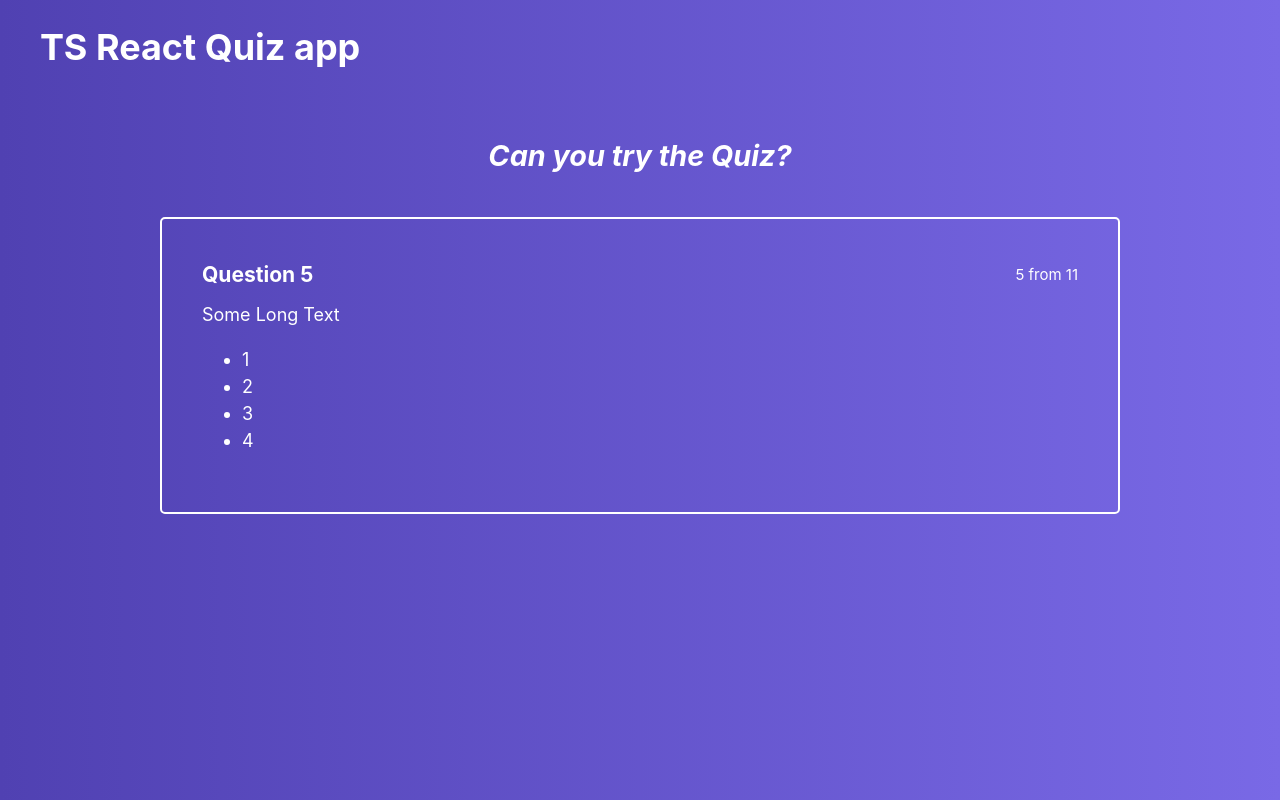
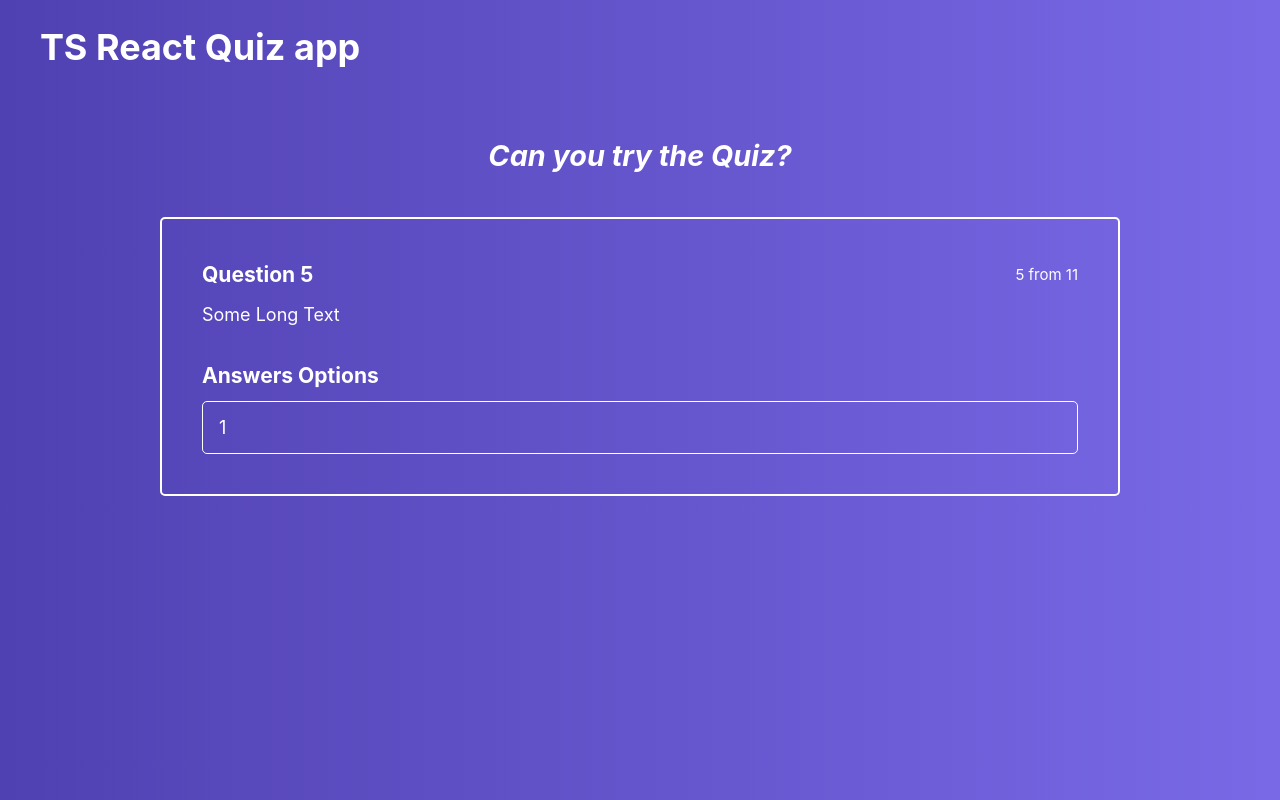
Before and after one commit to Filgeary/ts-react-quiz-app, a React (Create React App) app: page / in a window 1280 px wide. Built offline with nearby package versions, Linux system fonts and the light colour scheme.

Commit message:
feat & refactor: add AnswersList & AnswerItem components

```diff
--- /dev/null
+++ b/src/components/AnswersList/AnswerItem/AnswerItem.module.css
@@ -0,0 +1,13 @@
+.item {
+  border: 1px solid #fff;
+  border-radius: 5px;
+  padding: 12px 16px;
+  cursor: pointer;
+}
+
+.item:hover,
+.item:focus,
+.item:active {
+  background: rgba(255, 255, 255, 0.2);
+  transition: background 0.3s ease-in-out;
+}
--- /dev/null
+++ b/src/components/AnswersList/AnswerItem/AnswerItem.tsx
@@ -0,0 +1,4 @@
+import React from 'react'
+import cls from './AnswerItem.module.css'
+
+export const AnswerItem = () => <li className={cls.item}>1</li>
--- /dev/null
+++ b/src/components/AnswersList/AnswersList.module.css
@@ -0,0 +1,12 @@
+.content {
+  display: grid;
+  gap: 10px;
+}
+
+.list {
+  display: grid;
+  gap: 10px;
+  list-style: none;
+  margin: 0;
+  padding: 0;
+}
--- /dev/null
+++ b/src/components/AnswersList/AnswersList.tsx
@@ -0,0 +1,15 @@
+import React from 'react'
+import cls from './AnswersList.module.css'
+import { AnswerItem } from './AnswerItem/AnswerItem'
+
+const AnswersList = () => (
+  <section className={cls.content}>
+    <h3>Answers Options</h3>
+
+    <ul className={cls.list}>
+      <AnswerItem />
+    </ul>
+  </section>
+)
+
+export default AnswersList
--- a/src/components/Question/Question.module.css
+++ b/src/components/Question/Question.module.css
@@ -1,12 +1,3 @@
-.wrapper {
-  width: 80%;
-  margin: 0 auto;
-  padding: 40px;
-  color: #fff;
-  border: 2px solid #fff;
-  border-radius: 5px;
-}
-
 .content {
   display: grid;
   gap: 10px;
--- a/src/components/Question/Question.tsx
+++ b/src/components/Question/Question.tsx
@@ -2,22 +2,14 @@ import React from 'react'
 import cls from './Question.module.css'
 
 const Question = () => (
-  <article className={cls.wrapper}>
   <section className={cls.content}>
     <div className={cls.headingWrapper}>
       <h3>Question 5</h3>
       <small>5 from 11</small>
     </div>
+
     <p>Some Long Text</p>
   </section>
-
-    <ul>
-      <li>1</li>
-      <li>2</li>
-      <li>3</li>
-      <li>4</li>
-    </ul>
-  </article>
 )
 
 export default Question
--- a/src/components/Quiz/Quiz.module.css
+++ b/src/components/Quiz/Quiz.module.css
@@ -12,3 +12,14 @@
   text-align: center;
   font-style: italic;
 }
+
+.content {
+  display: grid;
+  gap: 32px;
+  width: 80%;
+  margin: 0 auto;
+  padding: 40px;
+  color: #fff;
+  border: 2px solid #fff;
+  border-radius: 5px;
+}
--- a/src/components/Quiz/Quiz.tsx
+++ b/src/components/Quiz/Quiz.tsx
@@ -1,13 +1,17 @@
 import React from 'react'
 import cls from './Quiz.module.css'
 import Question from '../Question/Question'
+import AnswersList from '../AnswersList/AnswersList'
 
 const Quiz = () => {
   return (
     <div className={cls.wrapper}>
       <h2 className={cls.heading}>Can you try the Quiz?</h2>
 
-      <Question />
+      <article className={cls.content}>
+        <Question />
+        <AnswersList />
+      </article>
     </div>
   )
 }
```
Also changed, not shown: 2 other files (tests, documents, lock files or other folders). Lines whose indentation alone changed are shown as unchanged.
